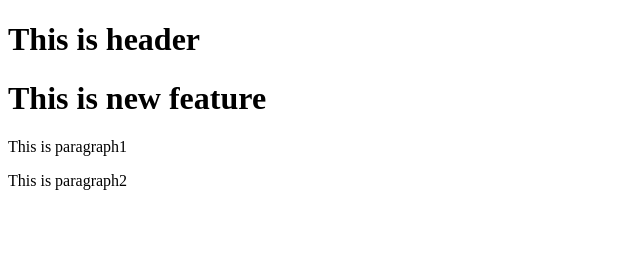
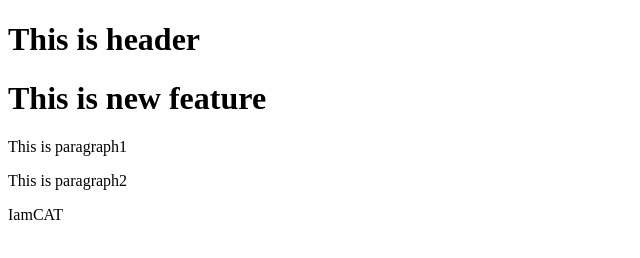
Before and after one commit to PerthTheIamCat/sample_git2, a plain HTML site: page index.html in a window 1280 px wide. Shown: the full height of the page, 0-640 px from the left. Drawn offline with Linux system fonts and the light colour scheme.

Commit message:
add paragraph - IamCat

```diff
--- a/index.html
+++ b/index.html
@@ -6,4 +6,5 @@
 <h1>This is new feature</h1>
 <p>This is paragraph1</p>
 <p>This is paragraph2</p>
+<p>IamCAT</p>
 </body>
```
